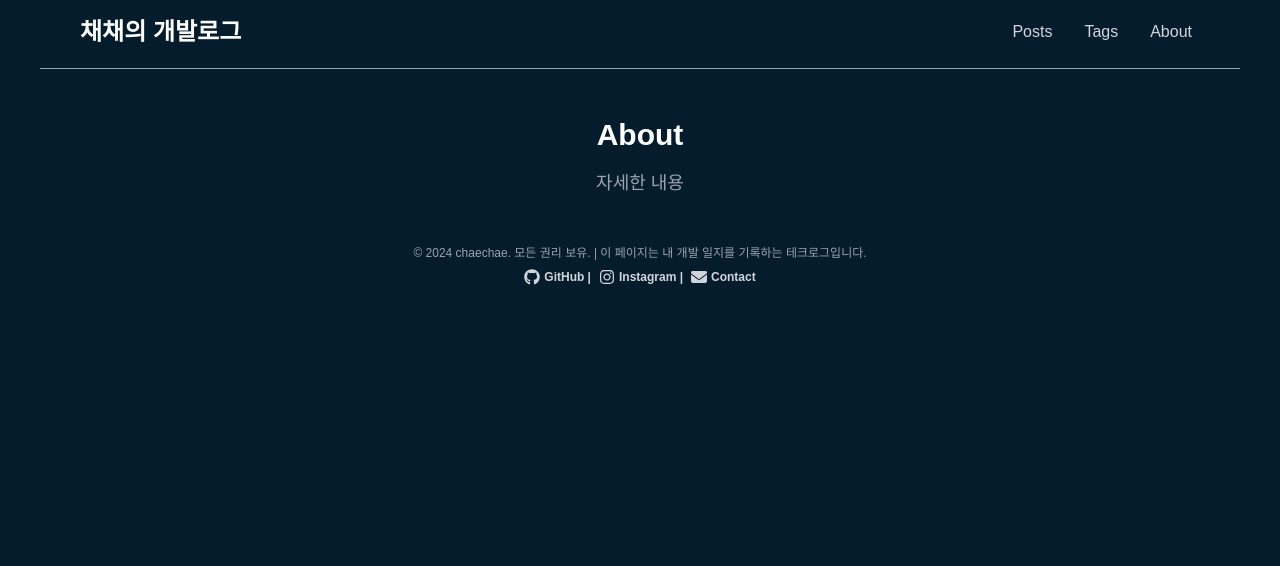
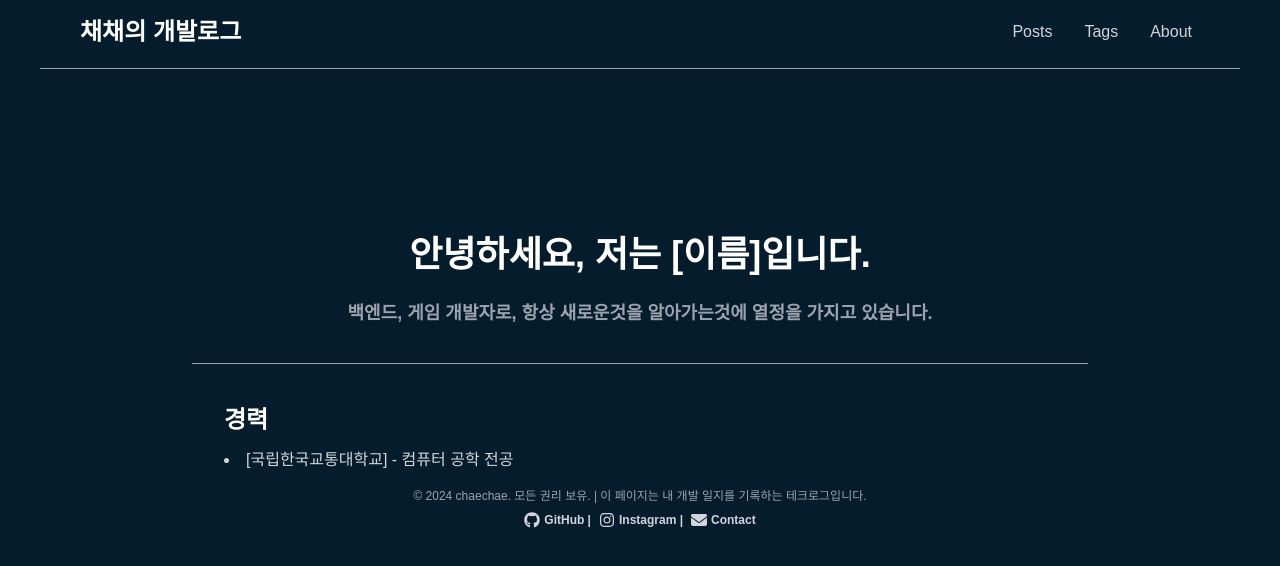
Before and after one commit to chaechae-04/chaechae, a Next.js app: page /about in a window 1280 px wide. Shown: the top 566 px of the page. Built offline with nearby package versions, Linux system fonts and the light colour scheme.

Commit message:
add : About-Education

```diff
--- a/app/about/page.tsx
+++ b/app/about/page.tsx
@@ -5,11 +5,24 @@ export default function About() {
     return (
         <div className="min-h-screen bg-[#051c2c]">
             <Header />
-            <div className="text-white flex flex-col items-center justify-center p-8">
-                <h1 className="text-3xl font-bold mb-4">About</h1>
-                <p className="text-lg text-gray-400">
-                    자세한 내용
+            <div className="bg-[#051c2c] text-white flex flex-col items-center justify-center mx-auto md:mt-[50px] lg:mt-[100px] xl:mt-[150px]">
+                <p className="text-xxs xl:text-4xl font-bold mb-6">
+                    안녕하세요, 저는 [이름]입니다.
+                    </p>
+                <p className="text-xxxs xl:text-lg text-gray-400 font-bold mb-4">
+                    백엔드, 게임 개발자로, 항상 새로운것을 알아가는것에 열정을 가지고 있습니다.
                 </p>
+
+                <div style={{ width: '70% '}} className="bg-gray-400 h-px mt-2 mx-auto mt-5 mb-10" />
+
+                <div className="flex flex-col w-[65%] mx-auto">
+                    <p className="flex text-xxxs xl:text-2xl font-bold mb-3 text-left">
+                        경력
+                    </p>
+                    <ul className="list-disc list-inside text-gray-300">
+                        <li>[국립한국교통대학교] - 컴퓨터 공학 전공</li>
+                    </ul>
+                </div>
             </div>
             <Footer />
         </div>
--- a/app/components/Footer.tsx
+++ b/app/components/Footer.tsx
@@ -6,7 +6,7 @@ export default function Footer() {
     return (
         <footer className="bg-[#051c2c] text-gray-400 text-center py-4">
             <div className="items-center">
-                <p className="text-xxxs xl:text-xs mb-2">
+                <p className="text-xxs xl:text-xs mb-2">
                     © 2024 chaechae. 모든 권리 보유. | 이 페이지는 내 개발 일지를 기록하는 테크로그입니다.
                 </p>
                 <div className="flex flex-row text-xs font-bold space-w-4 justify-center">
--- a/app/components/TabBar.tsx
+++ b/app/components/TabBar.tsx
@@ -16,7 +16,7 @@ export default function TabBar() {
                         onClick={() => setSelectedTab(tab)}
                         /* 5xl:text-base */
                         className={`px-4 py-2 border-b-2 transition ${tab === selectedTab ? 'text-white border-white' : 'text-gray-300 hover:text-white border-transparent hover:border-white'}
-                        text-xxxs xl:text-base font-bold`}>
+                        text-xxs xl:text-base font-bold`}>
                         {tab}
                     </button>
                 ))}
--- a/app/globals.css
+++ b/app/globals.css
@@ -17,6 +17,10 @@ html {
   scroll-behavior: smooth;
 }
 
-.text-xxxs {
+.text-xxs {
   font-size: 0.7rem;
 }
+
+.text-xxxs {
+  font-size: 0.5rem;
+}
```
